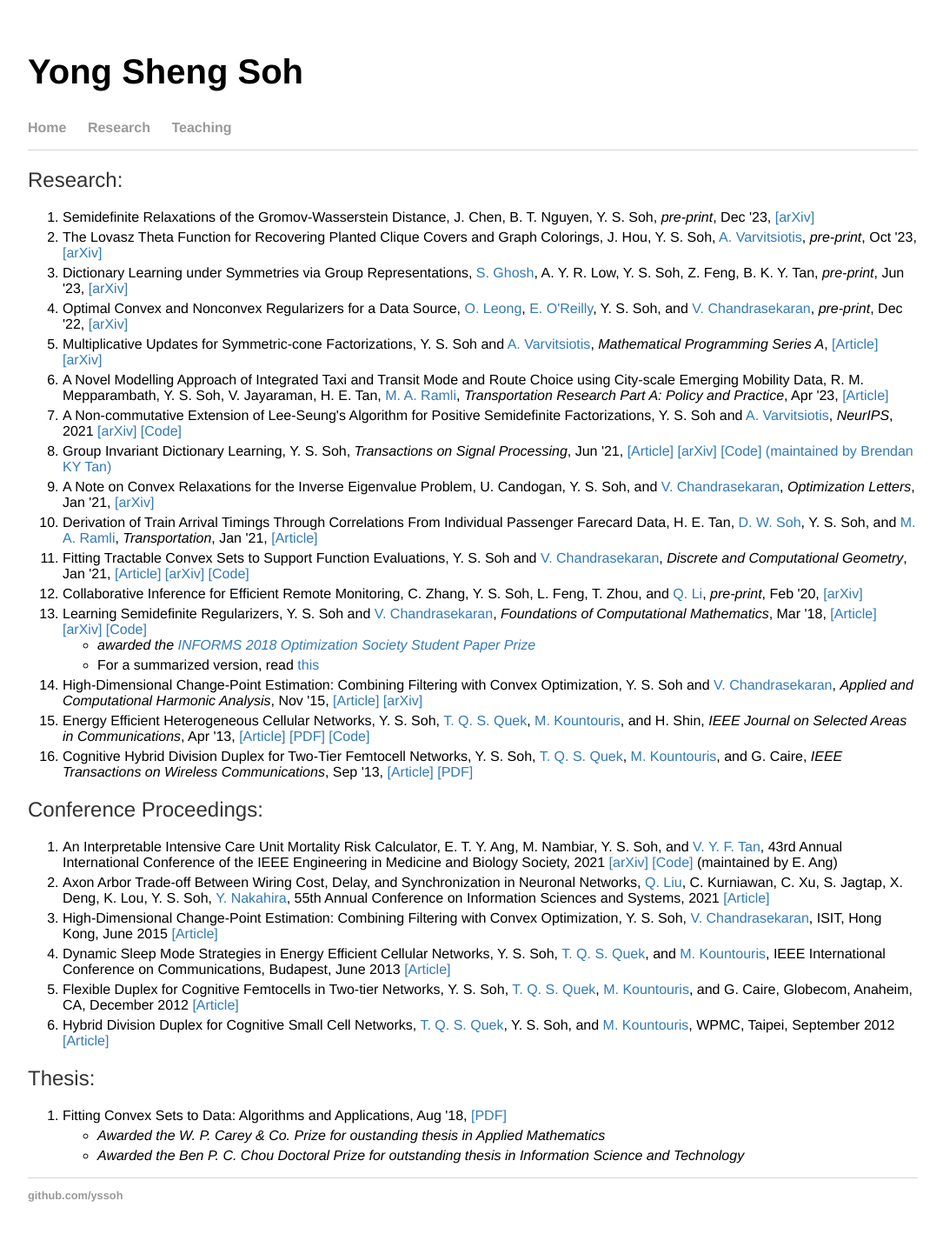
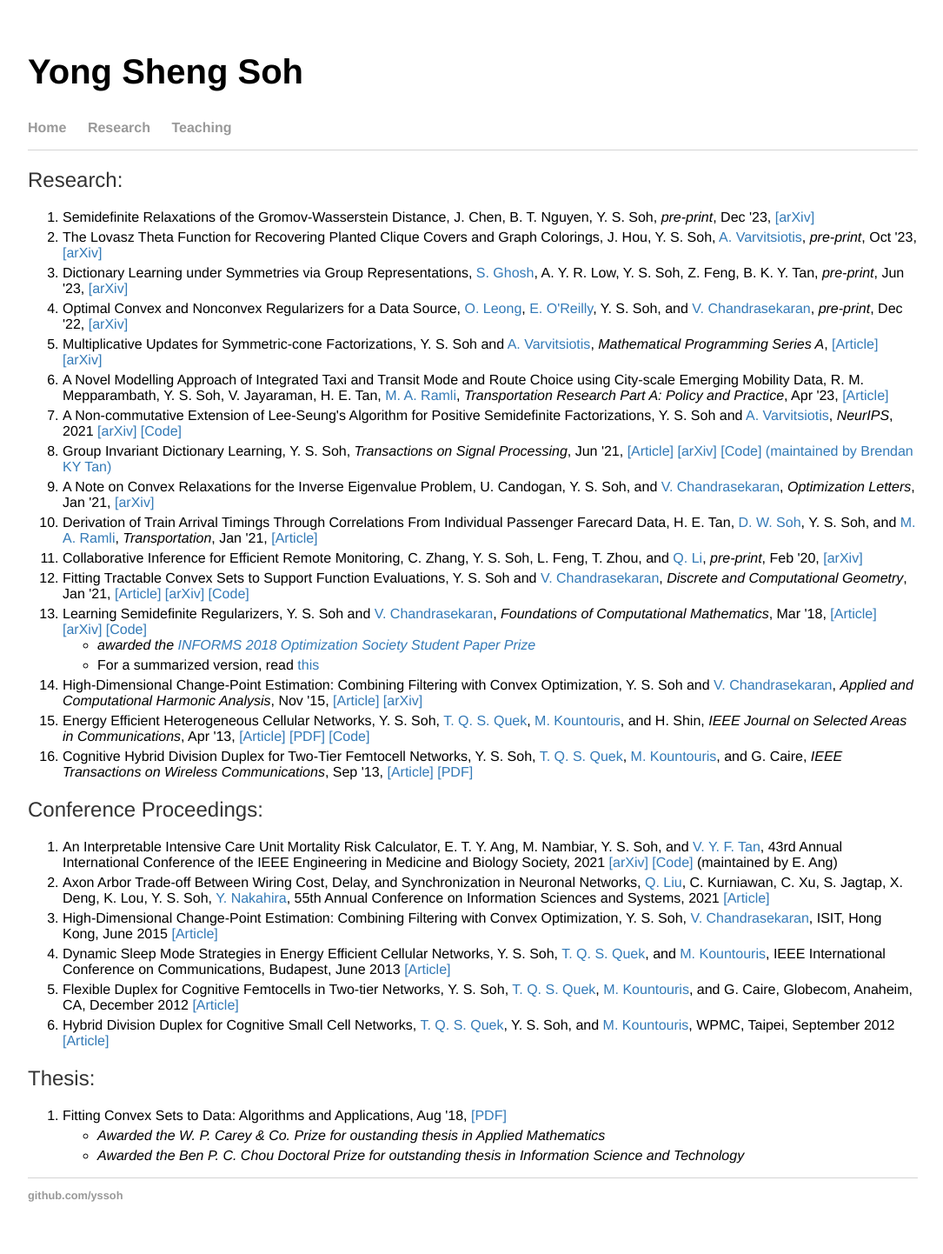
Before and after one commit to yssoh/yssoh.github.io, a Jekyll site: the page built from research/index.html, in a window 1280 px wide. Shown: the whole page at 87% size, without its empty margins (96-1181 px from the left). Built offline with Jekyll 4.4.1, drawn with Linux system fonts in a browser that asks for light colours; part of the change alters nothing that is shown.

```diff
--- a/research/index.html
+++ b/research/index.html
@@ -16,8 +16,8 @@ title: Yong Sheng Soh
 	<li>Group Invariant Dictionary Learning, Y. S. Soh, <i>Transactions on Signal Processing</i>, Jun '21, <a href = "https://ieeexplore.ieee.org/document/9461688">[Article]</a> <a href = "https://arxiv.org/abs/2007.07550">[arXiv]</a> <a href = "https://github.com/bkytan/gidl">[Code] (maintained by Brendan KY Tan)</a></li>
 	<li>A Note on Convex Relaxations for the Inverse Eigenvalue Problem, U. Candogan, Y. S. Soh, and <a href ="http://users.cms.caltech.edu/~venkatc/">V. Chandrasekaran</a>, <i>Optimization Letters</i>, Jan '21, <a href = "https://arxiv.org/abs/1911.02225">[arXiv]</a></li>
 	<li>Derivation of Train Arrival Timings Through Correlations From Individual Passenger Farecard Data, H. E. Tan, <a href ="https://istd.sutd.edu.sg/people/faculty/soh-de-wen">D. W. Soh</a>, Y. S. Soh, and <a href ="https://scholar.google.com.sg/citations?user=VXEBYUAAAAAJ&hl=en">M. A. Ramli</a>, <i>Transportation</i>, Jan '21, <a href = "https://link.springer.com/article/10.1007/s11116-021-10164-w">[Article]</a></li>
+	<li>Collaborative Inference for Efficient Remote Monitoring, C. Zhang, Y. S. Soh, L. Feng, T. Zhou, and <a href ="https://blog.nus.edu.sg/qianxiaoli/">Q. Li</a>, <i>pre-print</i>, Feb '20, <a href = "https://arxiv.org/abs/2002.04759">[arXiv]</a></li>
 	<li>Fitting Tractable Convex Sets to Support Function Evaluations, Y. S. Soh and <a href ="http://users.cms.caltech.edu/~venkatc/">V. Chandrasekaran</a>, <i>Discrete and Computational Geometry</i>, Jan '21, <a href = "https://link.springer.com/article/10.1007/s00454-020-00258-0">[Article]</a> <a href = "http://arxiv.org/abs/1903.04194">[arXiv]</a> <a href = "http://github.com/yssoh/cvxreg">[Code]</a></li>
-	<li>Collaborative Inference for Efficient Remote Monitoring, C. Zhang, Y. S. Soh, L. Feng, T. Zhou, and <a href ="https://blog.nus.edu.sg/qianxiaoli/">Q. Li</a>, <i>pre-print</i>, Feb '20, <a href = "https://arxiv.org/abs/2002.04759">[arXiv]</a></li>
 	<li>Learning Semidefinite Regularizers, Y. S. Soh and <a href ="http://users.cms.caltech.edu/~venkatc/">V. Chandrasekaran</a>, <i>Foundations of Computational Mathematics</i>, Mar '18, <a href = "http://link.springer.com/article/10.1007/s10208-018-9386-z">[Article]</a> <a href = "http://arxiv.org/abs/1701.01207">[arXiv]</a> <a href = "https://github.com/yssoh/SDP_DL">[Code]</a><br>
 	<ul>
 	<li><i>awarded the <a href ="http://www.informs.org/Recognizing-Excellence/Community-Prizes/Optimization-Society/Optimization-Society-Student-Paper-Prize">INFORMS 2018 Optimization Society Student Paper Prize</a></i></li>
```
